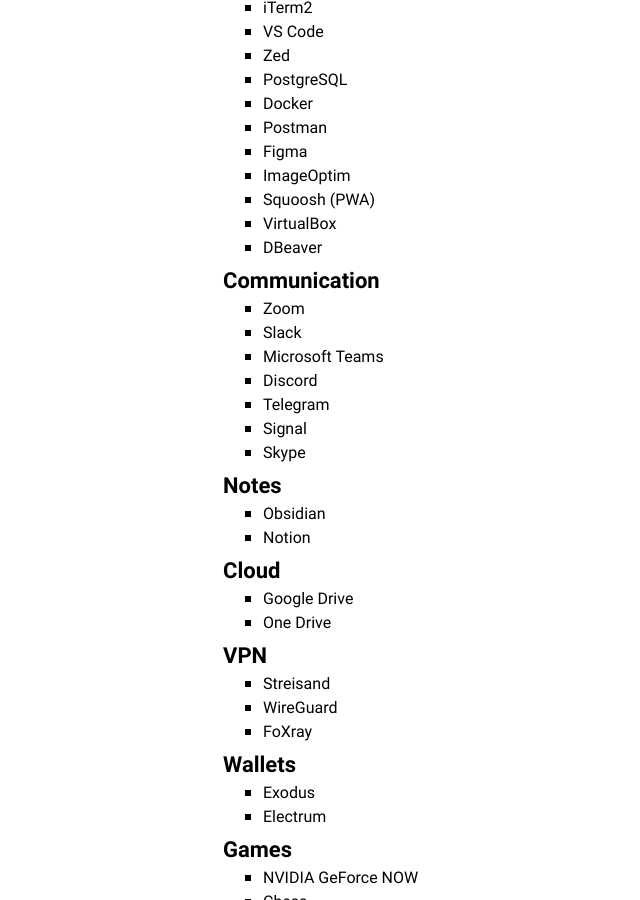
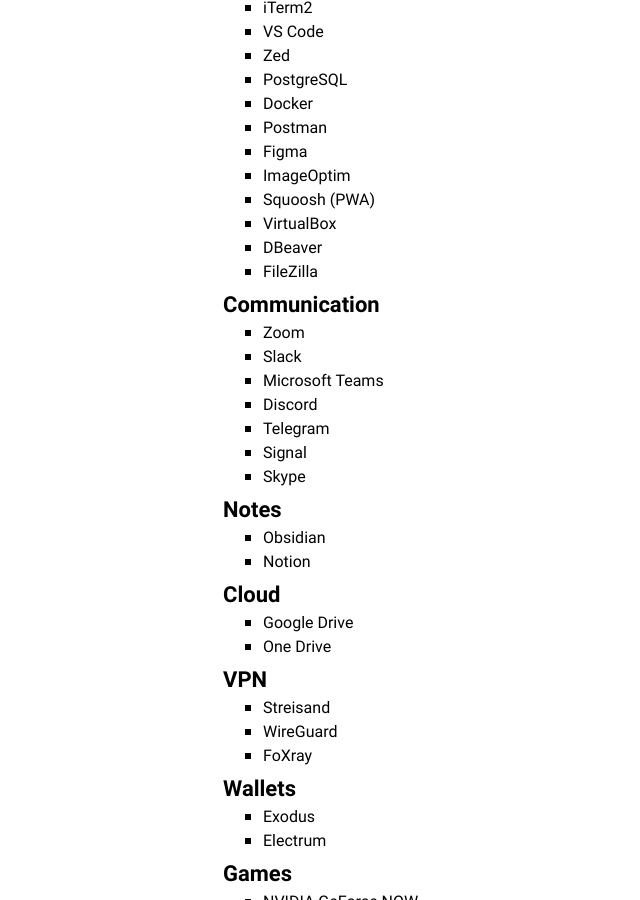
Before and after one commit to amalumian/www.malumian.dev, a Jekyll site: the page built from setup.html, in a window 1280 px wide and 900 px high, scrolled down 1475 px. Shown: the whole window, without its empty margins (87-727 px from the left). Built offline with Jekyll 4.4.1, drawn with Linux system fonts in a browser that asks for light colours.

Commit message:
Update setup.html

```diff
--- a/setup.html
+++ b/setup.html
@@ -88,6 +88,7 @@
         <li>Squoosh (PWA)</li>
         <li>VirtualBox</li>
         <li>DBeaver</li>
+        <li>FileZilla</li>
     </ul>
     <h3>Communication</h3>
     <ul>
```
